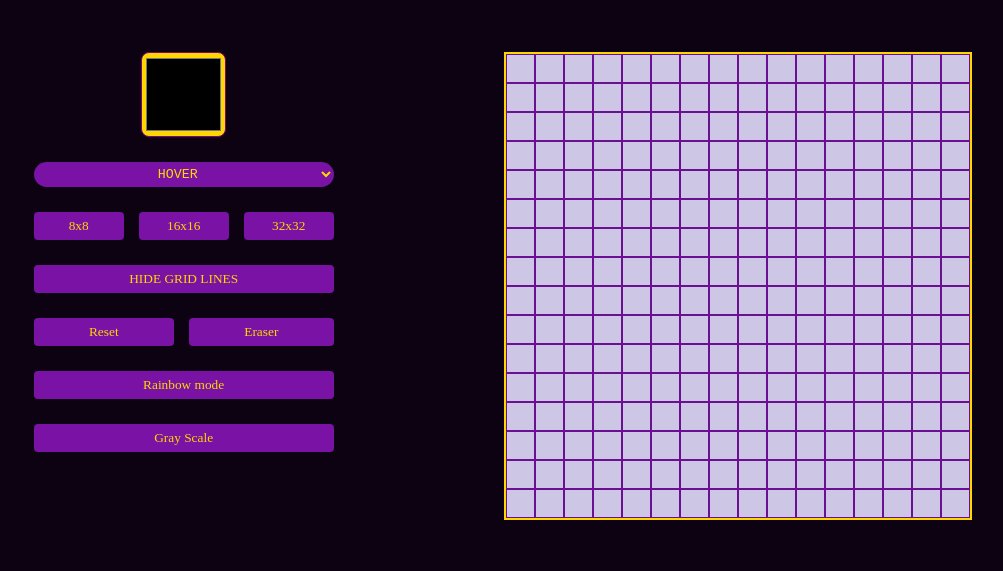
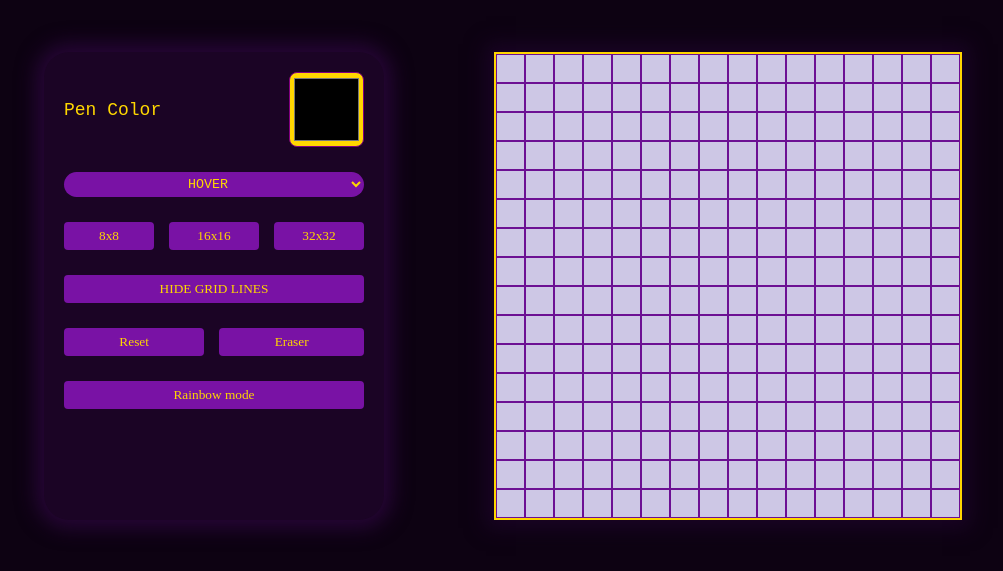
Before and after one commit to SiFou01/Sketch, a plain HTML site: page index.html in a window 1280 px wide. Shown: the part 63-634 px from the top of the page, without its empty margins (137-1140 px from the left). Drawn offline with Linux system fonts and the light colour scheme; a web font is replaced by a local one.

Commit message:
Fix reset button and style options

```diff
--- a/index.html
+++ b/index.html
@@ -13,7 +13,10 @@
     <h1>SKETCH</h1>
     <div id="container">
         <div id="options">
-            <input id="color-selector" type="color" onchange="getSelectedColor()">
+            <div id="color-choice">
+                <p>Pen Color</p>
+                <input id="color-selector" type="color" onchange="getSelectedColor()">
+            </div>
             <select>
                 <option>HOVER</option>
                 <option>CLICK</option>
@@ -25,11 +28,10 @@
             </div>
             <button onclick="changeGridLines()">HIDE GRID LINES</button>
             <div id="reset-erase">
-            <button onclick="reset()">Reset</button>
-            <button onclick="erase()">Eraser</button>
+                <button onclick="reset()">Reset</button>
+                <button onclick="erase()">Eraser</button>
             </div>
             <button onclick="activateRainbowMode()">Rainbow mode</button>
-            <button onclick="activateGrayScale()">Gray Scale</button>
         </div>
         <div id="sketch-box"></div>
     </div>
--- a/script.js
+++ b/script.js
@@ -95,7 +95,7 @@ function getSelectedColor() {
 
 function reset() {
     for (let box of boxes) {
-        box.style.backgroundColor = "rgb(88, 81, 81)";
+    box.style.backgroundColor = "#CDC7E5";
     }
 }
 
--- a/styles.css
+++ b/styles.css
@@ -21,13 +21,18 @@ h1 {
 #container {
     display: flex;
     margin-top: 55px;
-    justify-content: space-evenly;
+    justify-content: center;
+    gap: 110px;
 }
 
 #options {
     display: flex;
     flex-direction: column;
     gap: 25px;
+    background-color: #1B0425;
+    padding: 20px;
+    border-radius: 25px;
+    box-shadow: 0px 0px 20px 8px #270637;
 }
 
 #sketch-box {
@@ -37,6 +42,7 @@ h1 {
     display: flex;
     flex-wrap: wrap;
     flex-shrink: 0;
+    box-shadow: 0px 0px 19px 8px #1A0425;
 }
 
 .boxes {
@@ -105,14 +111,14 @@ button {
 }
 
 #color-selector {
-    align-self: center;
     background: none;
     cursor: pointer;
-    height: 85px;
-    width: 85px;
+    height: 75px;
+    width: 75px;
     border-radius: 8px;
     border-color: purple;
     background-color: gold;
+    margin-left: auto;
 }
 
 select{
@@ -124,3 +130,15 @@ select{
     border-radius: 15px;
     font-family: monospace;
 }
+
+#color-choice {
+    display: flex;
+    gap: 20px;
+    color: gold;
+    align-items: center;
+}
+
+#color-choice p {
+    font-size: 18px;
+    font-family: monospace;
+}
```
